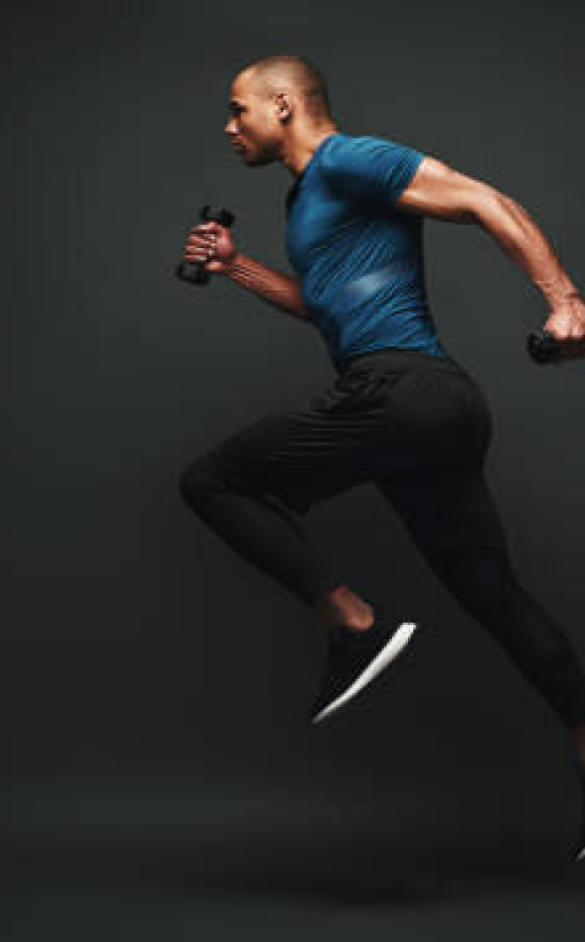
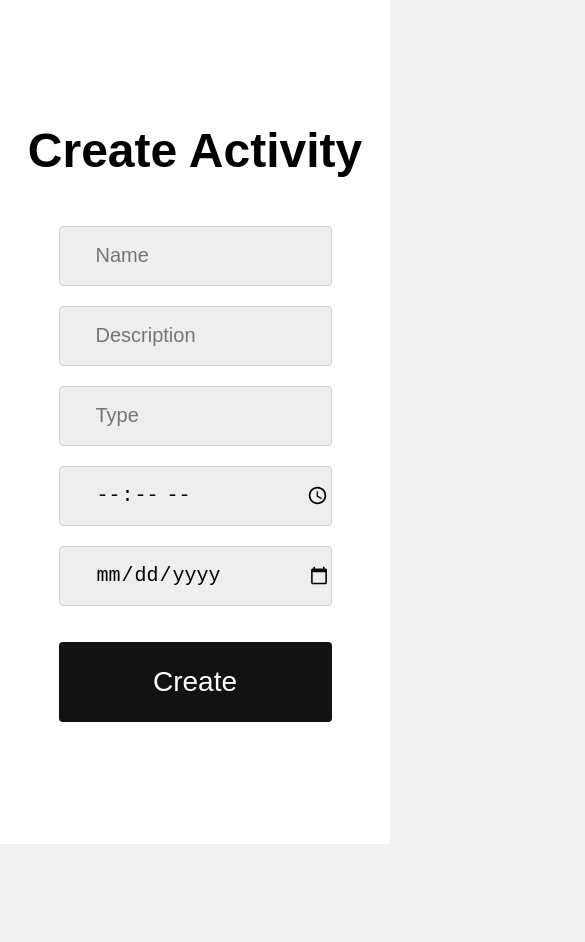
Before and after one commit to Tahir187/Registration-and-Login-form, a React (Vite) app: page /login in a window 390 px wide. Shown: the top 942 px of the page, 585 px wide, since content can reach past the window. After the commit the page ends 844 px from the top, so only its background shows below. Built offline with nearby package versions, Linux system fonts and the light colour scheme.

Commit message:
Created sepreate folder for activity and made changes CreateActivity.jsx and CreateActivity.css and changes path in app.jsx

```diff
--- a/src/App.jsx
+++ b/src/App.jsx
@@ -4,7 +4,7 @@ import Registration from './Registration';
 import Login from './Login';
 import Home from './landingPage/Home';
 import Navbar from './landingPage/Navbar';
-import CreateActivity from './landingPage/CreateActivity';
+import CreateActivity from './activity/CreateActivity';
 
 const App = () => {
   return (
--- /dev/null
+++ b/src/activity/CreateActivity.css
@@ -0,0 +1,131 @@
+* {
+  box-sizing: border-box;
+}
+body {
+  margin: 0;
+  padding: 0;
+  font-family: Arial, Helvetica, sans-serif;
+  background-color: #f1f1f1;
+}
+/* main container of create activity */
+.main__container {
+  display: flex;
+  height: 100vh;
+}
+/* image container */
+.left__create__activity__container {
+  flex: 50%;
+  display: flex;
+  background-color: #fff;
+}
+.left__create__activity__containe,
+img {
+  height: auto;
+  width: 100%;
+}
+/* Right contaier heading   */
+.right__create__activity__container {
+  flex: 50%;
+  display: flex;
+  background-color: #f1f1f1;
+}
+/* form container */
+.form__container {
+  display: flex;
+  flex-direction: column;
+  justify-content: center;
+  align-items: center;
+  width: 100%;
+  background-color: #fff;
+}
+/* h2 heading  */
+.form__container h2 {
+  margin-top: 4rem;
+  text-align: center;
+  margin-bottom: 3rem;
+  font-size: 48px;
+}
+/* form container input */
+.form__container input {
+  background: #eeeeee;
+  font-size: 28px;
+  height: 90px;
+  width: 450px;
+  padding-left: 36px;
+  margin-bottom: 20px;
+  border: 1px solid #ccc;
+  border-radius: 4px;
+}
+/* form container button */
+.form__container button {
+    margin-bottom: 4rem;
+  width: 450px;
+  height: 80px;
+  text-align: center;
+  font-size: 28px;
+  background-color: #121212;
+  color: #fff;
+  border: none;
+  border-radius: 4px;
+  cursor: pointer;
+}
+/* form button hover */
+.form__container button:hover {
+  background: #eeeeee;
+  color: #121212;
+}
+/* media query */
+/* Responsive layout for laptop screens */
+@media (max-width: 1024px) {
+  .main__container {
+    flex-direction: row;
+  }
+  .left__create__activity__container {
+    display: flex;
+  }
+  .left__create__activity__containe img{
+    height: 100vh;
+  }
+  .form__container {
+    display: flex;
+    align-items: center;
+  }
+  .form__container input{
+    font-size: 20px;
+  }
+
+}
+/* Responsive layout for tablet screens */
+@media (max-width: 768px) {
+  .main__container {
+    flex-direction: column;
+  }
+  .left__create__activity__container {
+    display: none;
+  }
+  .form__container {
+    height: 100vh;
+  }
+  .form__container input{
+    height: 90px;
+  }
+}
+/* Responsive layout for mobile screens */
+@media (max-width: 468px){
+  .mainContainer {
+    flex-direction: column;
+  }
+  .left__create__activity__containe {
+    display: none;
+  }
+  .form__container {
+    height: 100vh;
+  }
+  .form__container input{
+    width: 70%;
+    height: 60px;
+  }
+  .form__container button{
+    width: 70%;
+  }
+}
--- a/src/landingPage/CreateActivity.jsx
+++ b/src/activity/CreateActivity.jsx
@@ -12,7 +12,7 @@ const CreateActivity = () => {
                     <div className="form__container">
                         <h2>Create Activity</h2>
                         <input type="text" name='name' id='name' placeholder='Name' />
-                        <input type="text" name='description' id='description' placeholder='description' />
+                        <input type="text" name='description' id='description' placeholder='Description' />
                         <input type="text" name='type' id='type' placeholder='Type' />
                         <input type="time" name="duration" id="duration" placeholder='Duration' />
                         <input type="date" name="date" id="date" placeholder='Date' />
--- a/src/landingPage/CreateActivity.css
+++ /dev/null
@@ -1,70 +0,0 @@
-* {
-    box-sizing: border-box;
-}
-
-body {
-    margin: 0;
-    padding: 0;
-    font-family: Arial, Helvetica, sans-serif;
-    background-color: #f1f1f1;
-}
-
-/* main container of create activity */
-.main__container {
-    display: flex;
-    min-height: 100vh;
-}
-
-/* image container */
-.left__create__activity__container {
-    flex: 50%;
-    display: flex;
-    /* align-items: center;
-    justify-content: center; */
-    background-color: #fff;
-}
-
-.left__create__activity__containe,
-img {
-    height: 955px;
-    width: 800px;
-}
-
-/* Right contaier heading   */
-.right__create__activity__container {
-    flex: 50%;
-    display: flex;
-    background-color: #f1f1f1;
-}
-
-/* form container */
-.form__container {
-    display: flex;
-    flex-direction: column;
-    width: 100%;
-    max-width: 1000px;
-    background-color: #fff;
-    padding: 20px;
-    border-radius: 10px;
-}
-
-/* form container input */
-.form__container input,
-.form__container select {
-    width: 400px;
-    padding: 10px;
-    margin-bottom: 20px;
-    border: 1px solid #ccc;
-    border-radius: 4px;
-}
-
-/* form container button */
-.form__container button {
-    width: 400px;
-    padding: 10px;
-    background-color: #121212;
-    color: #fff;
-    border: none;
-    border-radius: 4px;
-    cursor: pointer;
-}
```
